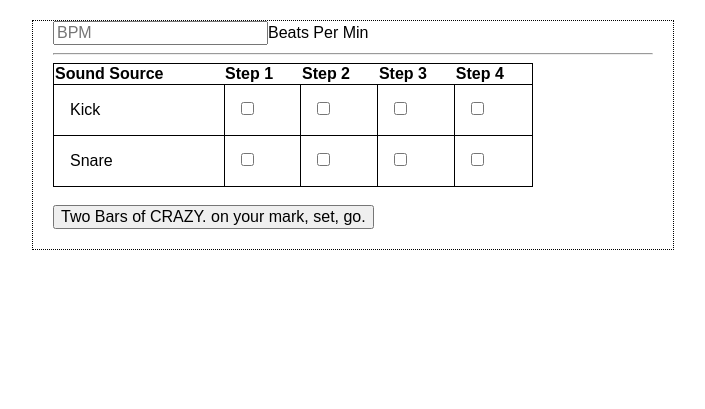
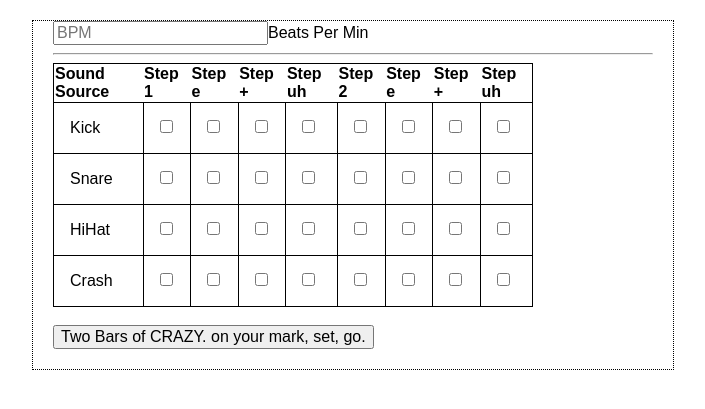
Before and after one commit to avifoxi/web-audio-101, a Sinatra app: page /grid1 in a window 1280 px wide. Shown: the top 409 px of the page, without its empty margins (287-992 px from the left). Run offline with Sinatra, Linux system fonts and the light colour scheme; some libraries are stand-ins or nearby versions.

Commit message:
add hat and crash to grid, fix elseif no concurrent sound loop hole

```diff
--- a/app/views/grid1.erb
+++ b/app/views/grid1.erb
@@ -8,24 +8,62 @@
 		<tr>
 			<th>Sound Source</th>
 			<th>Step 1</th>
+			<th>Step e</th>
+			<th>Step +</th>
+			<th>Step uh</th>
 			<th>Step 2</th>
-			<th>Step 3</th>
-			<th>Step 4</th>
+			<th>Step e</th>
+			<th>Step +</th>
+			<th>Step uh</th>
 		</tr>
 		<tr>
 			<td>Kick</td>
-			<td><input type="checkbox" name="kick1" value="" class="kickstep"></td>
-			<td><input type="checkbox" name="kick2" value="" class="kickstep"></td>
-			<td><input type="checkbox" name="kick3" value="" class="kickstep"></td>
-			<td><input type="checkbox" name="kick4" value="" class="kickstep"></td>
+			<td><input type="checkbox" class="kickstep"></td>
+			<td><input type="checkbox" class="kickstep"></td>
+			<td><input type="checkbox" class="kickstep"></td>
+			<td><input type="checkbox" class="kickstep"></td>
+			<td><input type="checkbox" class="kickstep"></td>
+			<td><input type="checkbox" class="kickstep"></td>
+			<td><input type="checkbox" class="kickstep"></td>
+			<td><input type="checkbox" class="kickstep"></td>
+
 		</tr>
 		<tr>
 			<td>Snare</td>
-			<td><input type="checkbox" name="snare1" value="" class="snarestep"></td>
-			<td><input type="checkbox" name="snare2" value="" class="snarestep"></td>
-			<td><input type="checkbox" name="snare3" value="" class="snarestep"></td>
-			<td><input type="checkbox" name="snare4" value="" class="snarestep"></td>
+			<td><input type="checkbox" class="snarestep"></td>
+			<td><input type="checkbox" class="snarestep"></td>
+			<td><input type="checkbox" class="snarestep"></td>
+			<td><input type="checkbox" class="snarestep"></td>
+			<td><input type="checkbox" class="snarestep"></td>
+			<td><input type="checkbox" class="snarestep"></td>
+			<td><input type="checkbox" class="snarestep"></td>
+			<td><input type="checkbox" class="snarestep"></td>
 		</tr>
+		<tr>
+			<td>HiHat</td>
+			<td><input type="checkbox" class="hatstep"></td>
+			<td><input type="checkbox" class="hatstep"></td>
+			<td><input type="checkbox" class="hatstep"></td>
+			<td><input type="checkbox" class="hatstep"></td>
+			<td><input type="checkbox" class="hatstep"></td>
+			<td><input type="checkbox" class="hatstep"></td>
+			<td><input type="checkbox" class="hatstep"></td>
+			<td><input type="checkbox" class="hatstep"></td>
+
+		</tr>
+		<tr>
+			<td>Crash</td>
+			<td><input type="checkbox" class="crashstep"></td>
+			<td><input type="checkbox" class="crashstep"></td>
+			<td><input type="checkbox" class="crashstep"></td>
+			<td><input type="checkbox" class="crashstep"></td>
+			<td><input type="checkbox" class="crashstep"></td>
+			<td><input type="checkbox" class="crashstep"></td>
+			<td><input type="checkbox" class="crashstep"></td>
+			<td><input type="checkbox" class="crashstep"></td>
+
+		</tr>
+
 
 	</table>
 
--- a/public/js/grid1.js
+++ b/public/js/grid1.js
@@ -17,9 +17,11 @@ document.addEventListener('DOMContentLoaded', function(){
 	  var bpm = 60 / ( $('#bpm')[0].value );
 	  var kicksteps = $('.kickstep');
 	  var snaresteps = $('.snarestep');
+	  var hatsteps = $('.hatstep');
+		var crashsteps = $('.crashstep');
 
-	  console.log(kicksteps);
-	  console.log(snaresteps);
+	  console.log(crashsteps);
+	  // console.log(snaresteps);
 
 	  for (var i=0; i < kicksteps.length; i++){
 	  	var beat = i + 1;
@@ -27,8 +29,15 @@ document.addEventListener('DOMContentLoaded', function(){
 
 	  	if(kicksteps[i].checked){
 	  		loadSound(0, sampleUrls, time);
-	  	} else if (snaresteps[i].checked) {
+	  	}
+	  	if (snaresteps[i].checked) {
 	  		loadSound(1, sampleUrls, time);
+	  	}
+	  	if (hatsteps[i].checked) {
+	  		loadSound(2, sampleUrls, time);
+	  	}
+	  	if (crashsteps[i].checked){
+	  		loadSound(3, sampleUrls, time);
 	  	}
 	  };
 
```
